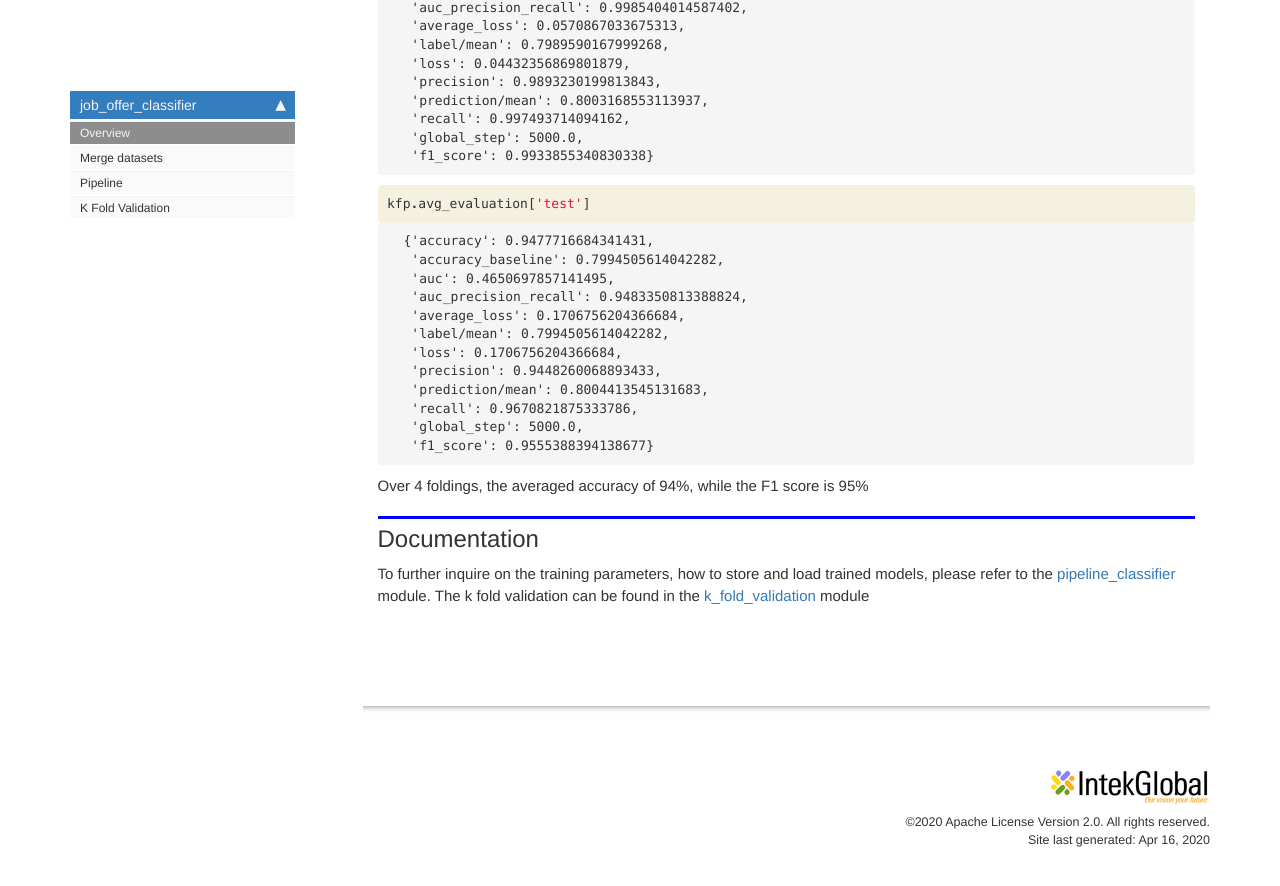
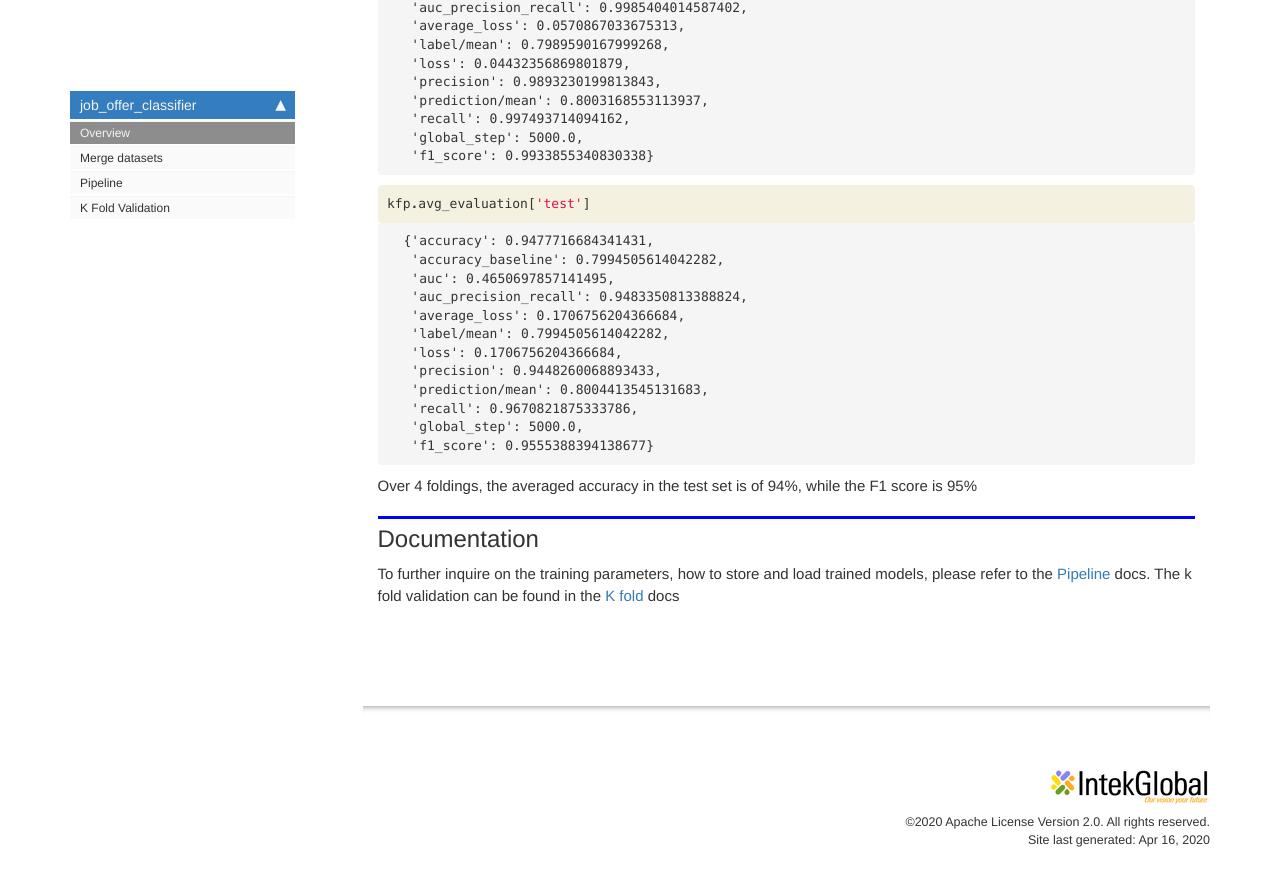
Before and after one commit to kikejimenez/job_offer_classifier, a Jekyll site: the page built from docs/index.html, in a window 1280 px wide and 900 px high, scrolled down 2957 px. Shown: the top 886 px of the window. Built offline with Jekyll 4.4.1, drawn with Linux system fonts in a browser that asks for light colours; nearby versions of some CDN libraries; comment, search, counter and statistics services are not loaded; some of the changed text lies outside the part shown.

Commit message:
updates index

```diff
--- a/docs/index.html
+++ b/docs/index.html
@@ -61,7 +61,7 @@
 </div>
 <div class="cell border-box-sizing text_cell rendered"><div class="inner_cell">
 <div class="text_cell_render border-box-sizing rendered_html">
-<p>First load and run the data science pipeline by importing the library  <em>job_email_classifier.pipeline_classifier</em></p>
+<p>First load and run the data science pipeline by importing the module:</p>
 
 </div>
 </div>
@@ -492,7 +492,7 @@
 
 <div class="cell border-box-sizing text_cell rendered"><div class="inner_cell">
 <div class="text_cell_render border-box-sizing rendered_html">
-<p>Over 4 foldings, the averaged accuracy of 94%, while the F1 score is 95%</p>
+<p>Over 4 foldings, the averaged accuracy in the test set is of 94%, while the F1 score is 95%</p>
 
 </div>
 </div>
@@ -505,7 +505,7 @@
 </div>
 <div class="cell border-box-sizing text_cell rendered"><div class="inner_cell">
 <div class="text_cell_render border-box-sizing rendered_html">
-<p>To further inquire on the training parameters, how to store and load trained models, please refer to the <a href="/job_offer_classifier/pipeline_classifier/">pipeline_classifier</a> module. The k fold validation can be found in the <a href="/job_offer_classifier/k_fold_validation/">k_fold_validation</a> module</p>
+<p>To further inquire on the training parameters, how to store and load trained models, please refer to the <a href="/job_offer_classifier/pipeline_classifier/">Pipeline</a> docs. The k fold validation can be found in the <a href="/job_offer_classifier/k_fold_validation/">K fold</a> docs</p>
 
 </div>
 </div>
```
Also changed, not shown: README.md, 1 other file.
